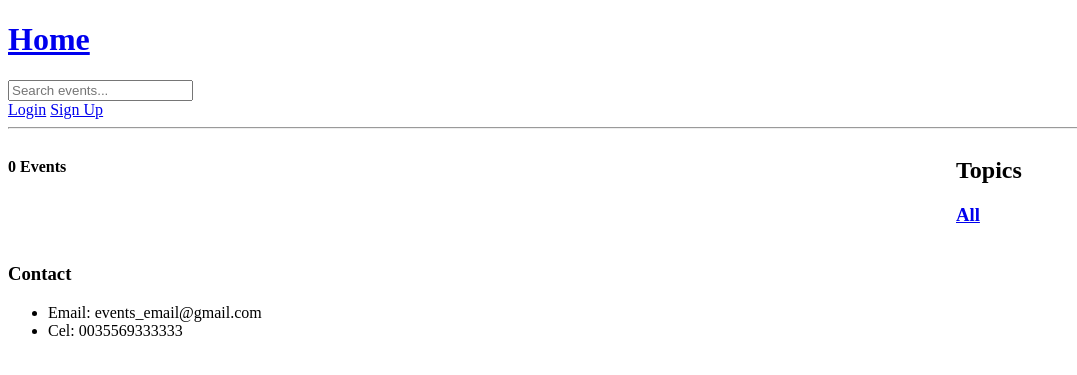
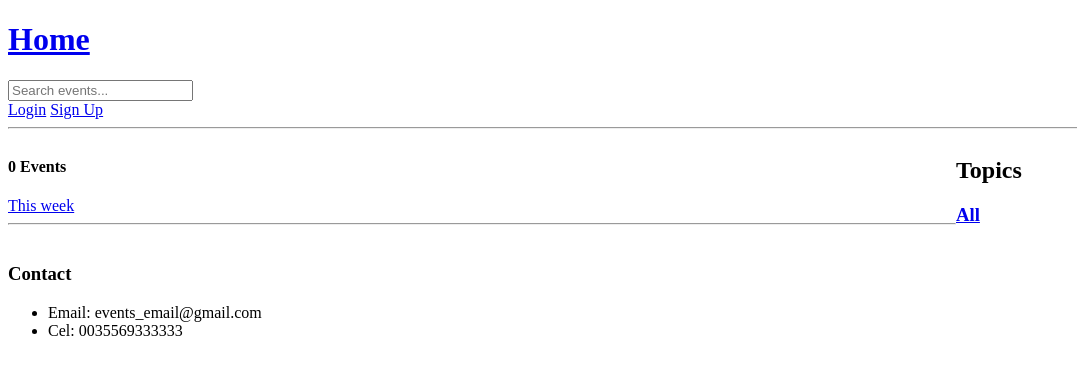
Before and after one commit to KristiNote/events, a Django app: page / in a window 1280 px wide. Shown: the top 375 px of the page, without its empty margins (0-1077 px from the left). Run offline with Django 4.2, Linux system fonts and the light colour scheme; data that the repository does not hold is empty.

```diff
--- a/events/templates/event.html
+++ b/events/templates/event.html
@@ -3,7 +3,7 @@
 {% block content %}
 
 
-<div clss="event-container">
+<div class="event-container">
 
     <h3>{{event.name}}</h3>
     <img src="{{ event.image.url }}" class="card-img" style="width:350px; height:350px;">
--- a/events/templates/home.html
+++ b/events/templates/home.html
@@ -17,8 +17,13 @@
 
     <div>
         <h4>{{event_count}} Events</h4>
+
+        <a href="{% url 'week-event' %}">This week</a>
+        <hr>
+
         {% if request.user|has_group:"Stafi" %}
             <a href="{% url 'create-event' %}">Create Event</a>
+            <hr>
         {% endif %}
         <div>
             {% for event in events %}
--- a/events/urls.py
+++ b/events/urls.py
@@ -11,5 +11,5 @@ urlpatterns = [
     path('update-event/<int:pk>/', views.update_event, name="update-event"),
     path('delete-event/<int:pk>/', views.delete_event, name="delete-event"),
     path('delete-comment/<int:pk>/', views.delete_comment, name="delete-comment"),
-
+    path('week-event', views.week_events, name="week-event"),
 ]
--- a/events/views.py
+++ b/events/views.py
@@ -1,5 +1,3 @@
-from django import template
-from django.contrib.auth.models import Group
 from django.shortcuts import render, redirect
 from django.contrib.auth import get_user_model
 from django.contrib.auth import authenticate, login, logout
@@ -9,6 +7,7 @@ from django.http import HttpResponse
 from django.contrib import messages
 from django.db.models import Q
 from django.core.paginator import Paginator
+import datetime
 
 from .models import Event, Topic, Comment
 from .forms import EventForm
@@ -155,3 +154,14 @@ def delete_comment(request, pk):
         return redirect('home')
 
     return render(request, 'delete.html', {'obj': comment})
+
+
+
+def week_events(request):
+    date = datetime.date.today()
+    start_week = date - datetime.timedelta(date.weekday())
+    end_week = start_week + datetime.timedelta(7)
+
+    event_this_week = Event.objects.filter(start_date__range=[start_week, end_week])
+
+    return render(request, 'events_of_week.html', {'event_this_week': event_this_week})
```
Also changed, not shown: events/templates/events_of_week.html (added, +11 -0 lines).
